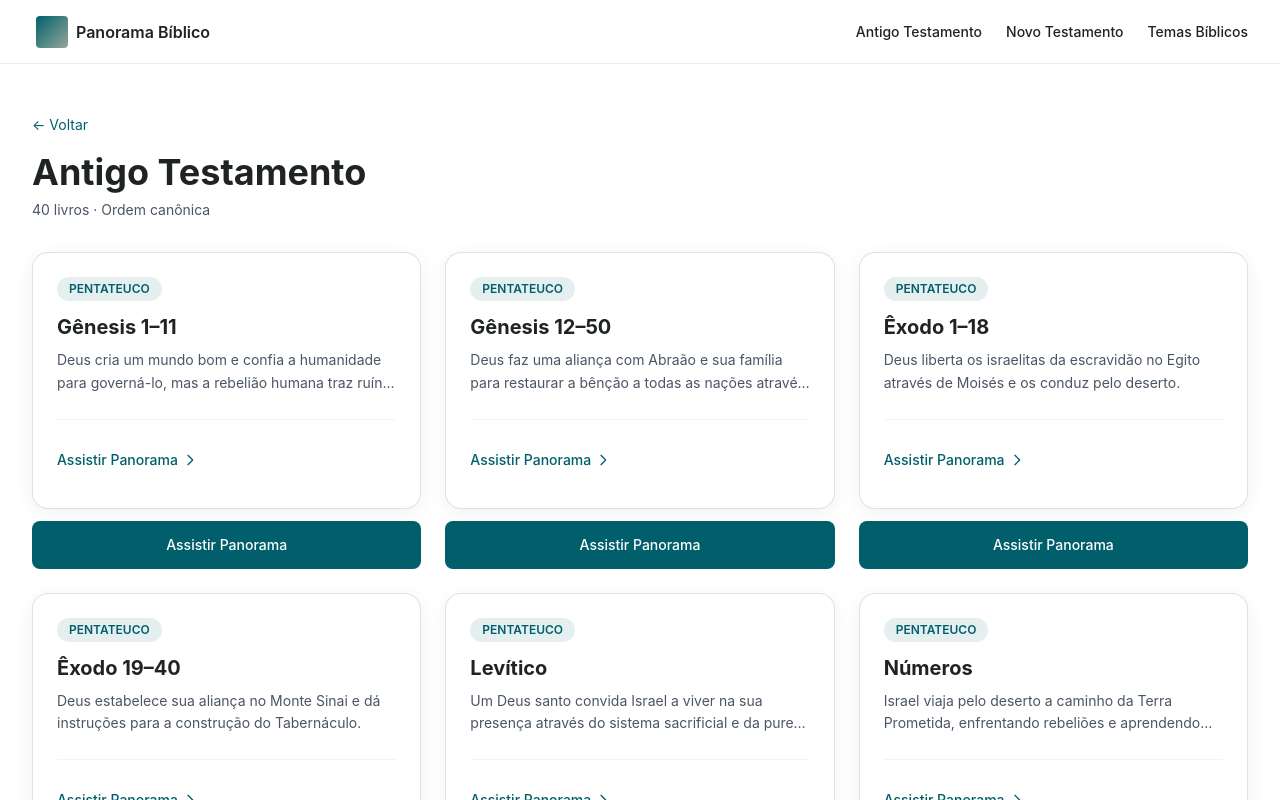
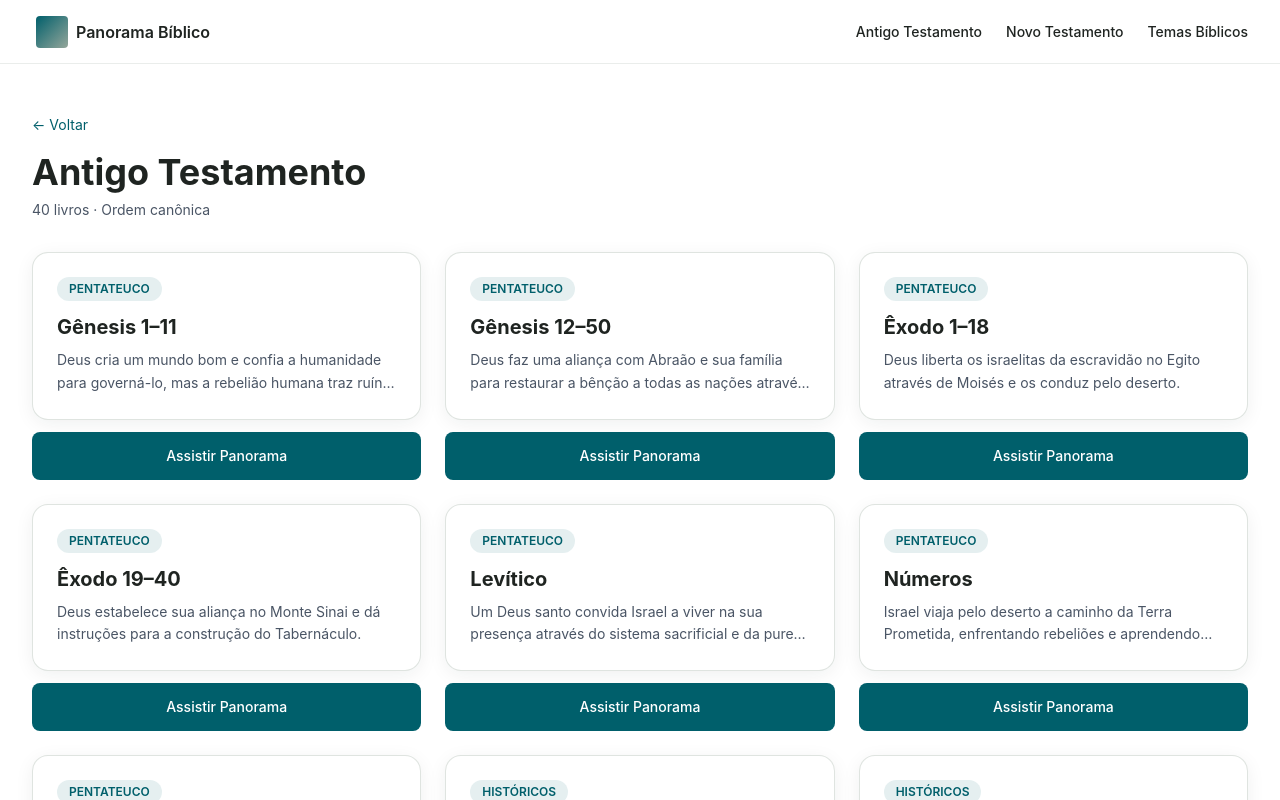
Before and after one commit to comunidadevitral/panorama_biblico, a React (Vite) app: page /antigo-testamento in a window 1280 px wide. Shown: the top 800 px of the page. Built offline with nearby package versions, Linux system fonts and the light colour scheme.

Commit message:
refactor: remove Assistir Panorama button from BookCard

```diff
--- a/src/components/BookCard.jsx
+++ b/src/components/BookCard.jsx
@@ -1,4 +1,4 @@
-export default function BookCard({ book, category, onView }) {
+export default function BookCard({ book, category }) {
   return (
     <article className="group relative bg-white dark:bg-vitral-card-dark rounded-2xl p-6 border border-vitral-secondary/30 shadow-vitral-card hover:shadow-vitral-hover hover:border-vitral-primary/50 transition-all duration-300 flex flex-col justify-between">
       <div>
@@ -17,18 +17,6 @@ export default function BookCard({ book, category, onView }) {
           {book.description}
         </p>
       </div>
-      <div className="mt-6 pt-4 border-t border-gray-100 dark:border-gray-800">
-        <button
-          type="button"
-          className="min-h-[48px] inline-flex items-center gap-1 text-sm font-medium text-vitral-primary dark:text-vitral-secondary group-hover:underline"
-          onClick={onView}
-        >
-          Assistir Panorama
-          <svg className="w-4 h-4" fill="none" stroke="currentColor" viewBox="0 0 24 24" aria-hidden="true">
-            <path strokeLinecap="round" strokeLinejoin="round" strokeWidth={2} d="M9 5l7 7-7 7" />
-          </svg>
-        </button>
-      </div>
     </article>
   )
 }
--- a/src/pages/AntigoTestamento.jsx
+++ b/src/pages/AntigoTestamento.jsx
@@ -1,13 +1,9 @@
 import { Link } from 'react-router-dom'
 import Header from '../components/Header'
 import BookCard from '../components/BookCard'
-import VideoModal from '../components/VideoModal'
 import { antigoTestamentoBooks } from '../data/videosData'
-import { useState } from 'react'
 
 export default function AntigoTestamento() {
-  const [video, setVideo] = useState(null)
-
   return (
     <div className="min-h-screen bg-white dark:bg-vitral-bg-dark text-vitral-dark dark:text-white">
       <Header />
@@ -19,18 +15,11 @@ export default function AntigoTestamento() {
         <div className="mt-8 grid gap-6 sm:grid-cols-2 lg:grid-cols-3">
           {antigoTestamentoBooks.map((book) => (
             <div key={book.id} className="relative">
-              <BookCard book={book} category={book.category} onView={() => setVideo(book)} />
+              <BookCard book={book} category={book.category} />
             </div>
           ))}
         </div>
       </main>
-      {video && (
-        <VideoModal
-          youtubeId={video.youtubeId}
-          title={`Panorama — ${video.title}`}
-          onClose={() => setVideo(null)}
-        />
-      )}
     </div>
   )
 }
--- a/src/pages/NovoTestamento.jsx
+++ b/src/pages/NovoTestamento.jsx
@@ -1,13 +1,9 @@
 import { Link } from 'react-router-dom'
 import Header from '../components/Header'
 import BookCard from '../components/BookCard'
-import VideoModal from '../components/VideoModal'
 import { novoTestamentoBooks } from '../data/videosData'
-import { useState } from 'react'
 
 export default function NovoTestamento() {
-  const [video, setVideo] = useState(null)
-
   return (
     <div className="min-h-screen bg-white dark:bg-vitral-bg-dark text-vitral-dark dark:text-white">
       <Header />
@@ -19,18 +15,11 @@ export default function NovoTestamento() {
         <div className="mt-8 grid gap-6 sm:grid-cols-2 lg:grid-cols-3">
           {novoTestamentoBooks.map((book) => (
             <div key={book.id} className="relative">
-              <BookCard book={book} category={book.category} onView={() => setVideo(book)} />
+              <BookCard book={book} category={book.category} />
             </div>
           ))}
         </div>
       </main>
-      {video && (
-        <VideoModal
-          youtubeId={video.youtubeId}
-          title={`Panorama — ${video.title}`}
-          onClose={() => setVideo(null)}
-        />
-      )}
     </div>
   )
 }
```
